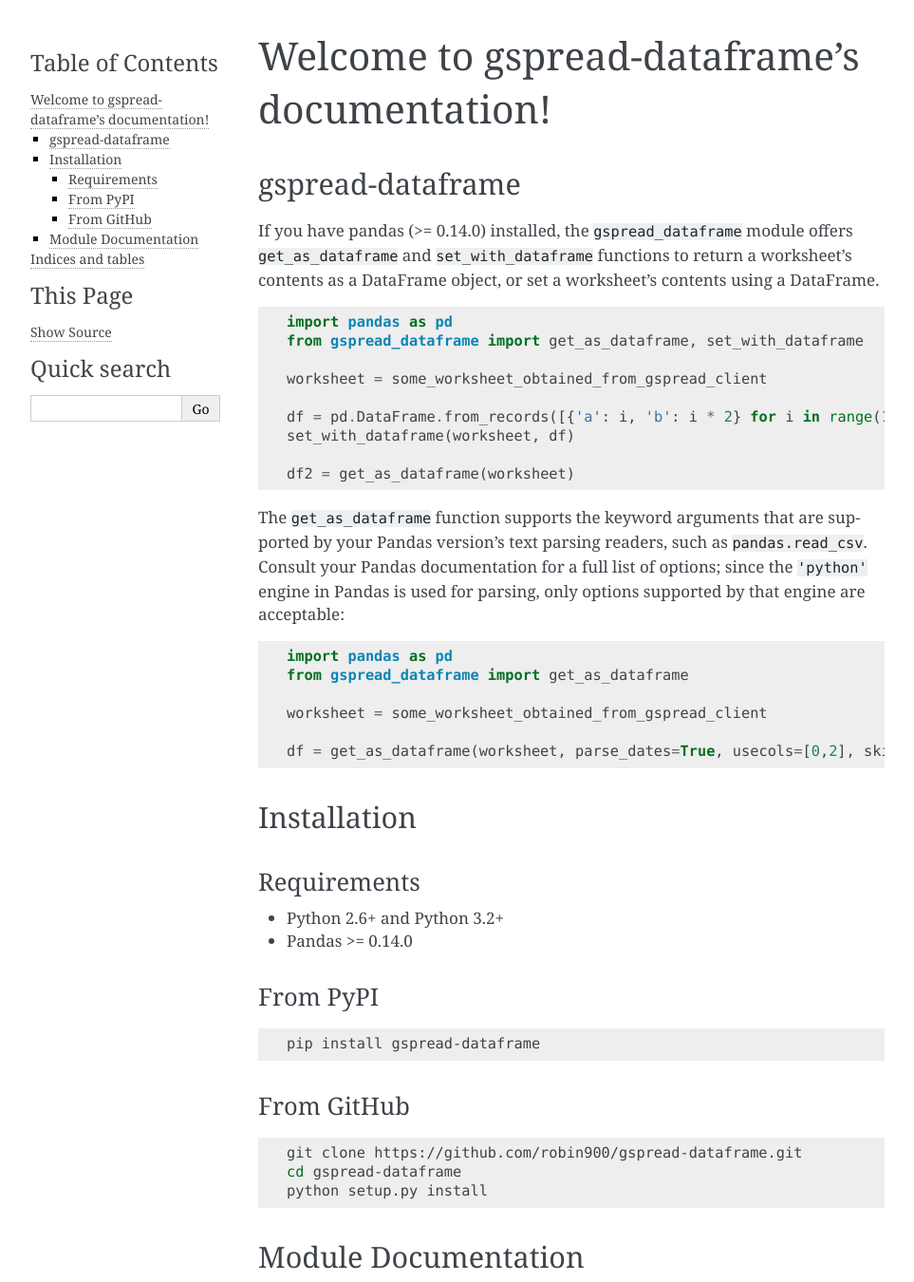
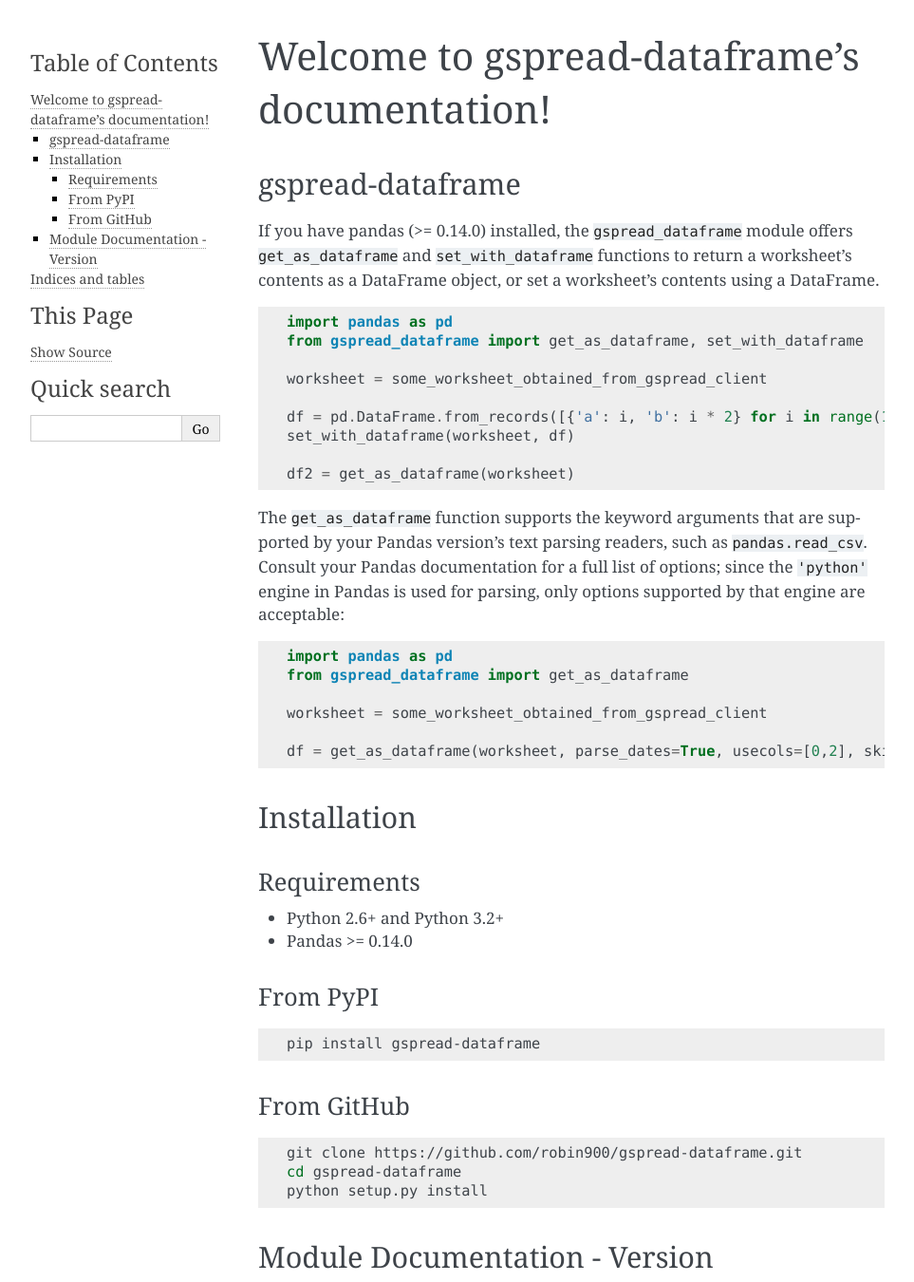
Before and after one commit to robin900/gspread-dataframe, a Sphinx documentation site: the page built from docs/index.rst, in a window 1280 px wide, cut to the strip 0-1350 px from the top of the page. Shown: the whole strip at 95% size, without its empty margins (148-1111 px from the left). Built offline with Sphinx 7.4.7, drawn with Linux system fonts in a browser that asks for light colours.

Commit message:
show |version| in docs index. parse version properly.

```diff
--- a/docs/conf.py
+++ b/docs/conf.py
@@ -61,7 +61,8 @@
     # The full version, including alpha/beta/rc tags.
     release = f.read().strip()
 # The short X.Y version.
-version = re.compile(r'\.\d+$').sub(release, '')
+version = re.compile(r'\.\d+$').sub('', release)
+print(version, release)
 
 # The language for content autogenerated by Sphinx. Refer to documentation
 # for a list of supported languages.
--- a/docs/index.rst
+++ b/docs/index.rst
@@ -12,8 +12,8 @@
 
 .. include:: ../README.rst
 
-Module Documentation
---------------------
+Module Documentation - Version |version|
+----------------------------------------
 
 .. automodule:: gspread_dataframe
    :members: get_as_dataframe, set_with_dataframe
```
